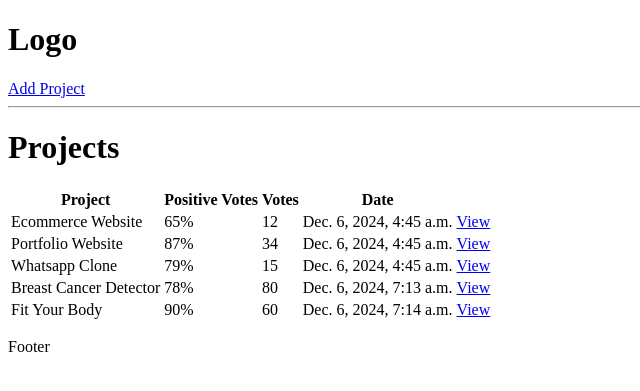
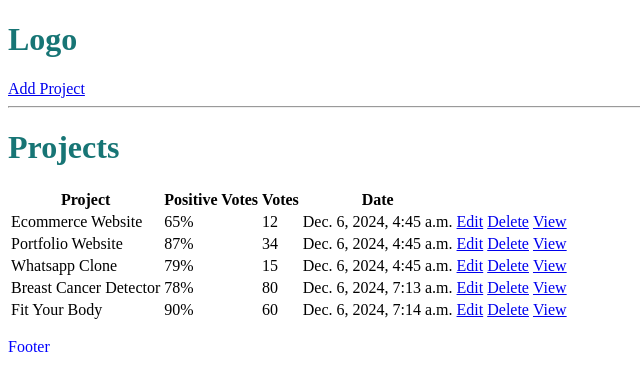
Before and after one commit to Briankipkemboi78/dvsearch, a Django app: page / in a window 1280 px wide. Shown: the top 391 px of the page, without its empty margins (0-640 px from the left). Run offline with Django 5.2, Linux system fonts and the light colour scheme; data comes from the database, SQL or seed files in the repository; both versions use the stored data as it was after the commit.

Commit message:
Adding style

```diff
--- a/devsearch/devsearch/settings.py
+++ b/devsearch/devsearch/settings.py
@@ -121,6 +121,10 @@ USE_TZ = True
 
 STATIC_URL = 'static/'
 
+STATICFILES_DIRS = [
+    BASE_DIR / 'static'
+]
+
 # Default primary key field type
 # https://docs.djangoproject.com/en/5.1/ref/settings/#default-auto-field
 
--- a/devsearch/projects/templates/main.html
+++ b/devsearch/projects/templates/main.html
@@ -1,8 +1,10 @@
 <!DOCTYPE html>
+{% load static %}
 <html lang="en">
 <head>
     <meta charset="UTF-8">
     <meta name="viewport" content="width=device-width, initial-scale=1.0">
+    <link rel="stylesheet" type="text/css" media="screen" href="{% static 'styles/main.css' %}">
     <title>DevSearch</title>
 </head>
 <body>
--- a/devsearch/projects/templates/projects/projects.html
+++ b/devsearch/projects/templates/projects/projects.html
@@ -17,6 +17,8 @@
       <td>{{project.vote_ratio}}%</td>
       <td>{{project.vote_total}}</td>
       <td>{{project.created}}</td>
+      <td><a href="{% url 'update-project' project.id %}">Edit</a></td>
+      <td><a href="{% url 'delete-project' project.id %}">Delete</a></td>
       <td><a href="{% url 'project' project.id %}">View</a></td>
     </tr>
 
--- a/devsearch/projects/urls.py
+++ b/devsearch/projects/urls.py
@@ -9,4 +9,6 @@ urlpatterns = [
     path('create-project/', views.createProject, name="create-project"),
 
     path('update-project/<str:pk>/', views.updateProject, name="update-project"),
+
+    path('delete-project/<str:pk>/', views.deleteProject, name="delete-project"),
 ]
--- a/devsearch/projects/views.py
+++ b/devsearch/projects/views.py
@@ -32,10 +32,19 @@ def updateProject(request, pk):
     form = ProjectForm(instance=project)
 
     if request.method == 'POST':
-        form = ProjectForm(request.POST, instance=Project)
+        form = ProjectForm(request.POST, instance=project)
         if form.is_valid():
             form.save()
             return redirect('projects')
 
     context = {'form': form}
     return render(request, "projects/project_form.html", context )
+
+def deleteProject(request, pk):
+    project = Project.objects.get(id=pk)
+    if request.method == 'POST':
+        project.delete()
+        return redirect('projects')
+
+    context = {'object': project}
+    return render(request, 'projects/delete_template.html', context)
--- /dev/null
+++ b/devsearch/static/styles/main.css
@@ -0,0 +1,8 @@
+h1 {
+    color: rgb(23, 117, 117);
+
+}
+
+p {
+    color: blue;
+}
```
Also changed, not shown: devsearch/projects/templates/projects/delete_template.html (added, +13 -0 lines), devsearch/db.sqlite3.
